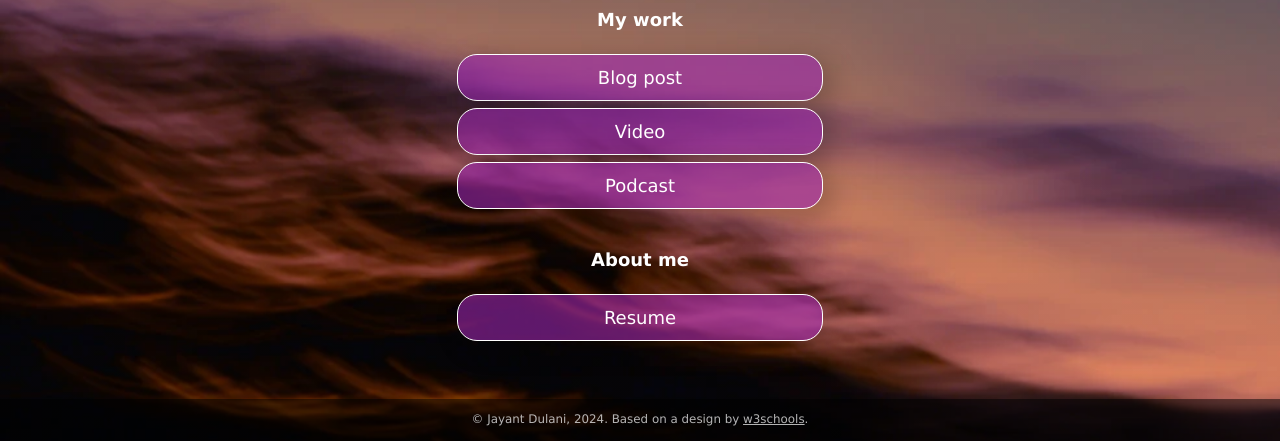
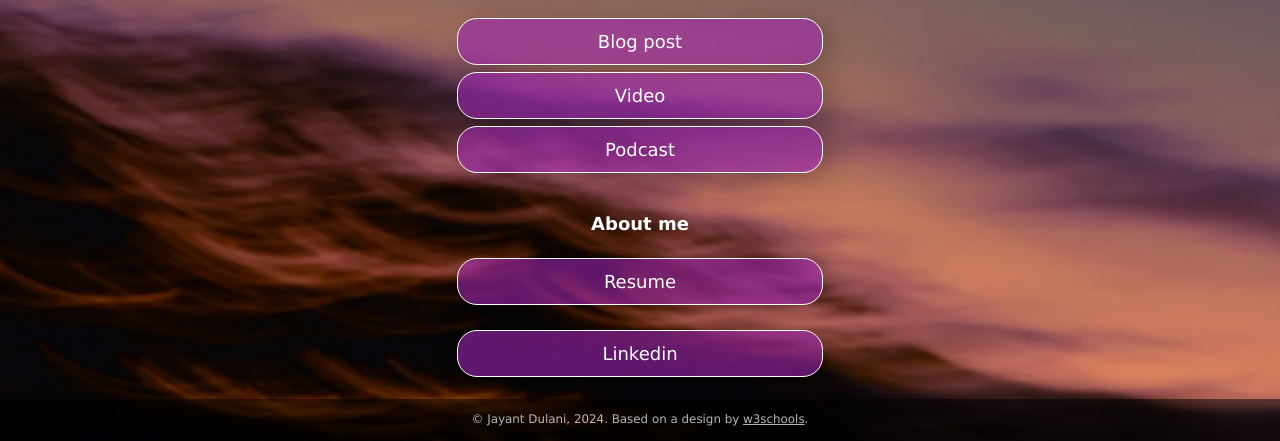
Before and after one commit to Jayantd11/jayantd11.github.io, a plain HTML site: page index.html in a window 1280 px wide. Shown: the part 359-800 px from the top of the page. Drawn offline with Linux system fonts and the light colour scheme.

Commit message:
Update index.html
linkedin links

```diff
--- a/index.html
+++ b/index.html
@@ -1,13 +1,12 @@
 <!DOCTYPE html>
 <!-- This page is adapted from w3schools "How to make a link tree website https://www.w3schools.com/howto/howto_website_create_linktree.asp" -->
 <html lang="en">
-
   <head>
     <meta charset="utf-8" />
     <meta name="viewport" content="width=device-width, initial-scale=1" />
     <!-- Add your name below -->
     <title>Jayant Dulani</title>
-  <link rel="stylesheet" href="css/style.css">
+    <link rel="stylesheet" href="css/style.css" />
   </head>
 
   <body class="main-text-color">
@@ -15,10 +14,12 @@
     <div class="container">
       <!-- Image and name container. Put your replacement photo—which you should crop to be square—in the images folder, then change the source attribute to images/yourportraitfilename.jpg. This path says, "Look in the images folder for yourportraitfilename.jpg." Be sure to change the alt text, too. -->
       <div class="image-container">
-      <img src="images/portrait.jpg" alt="Photo by Art Hauntington">
+        <img src="images/portrait.jpg" alt="Photo by Art Hauntington" />
       </div>
       <div class="intro">
-      I'm <span class="name"><strong>Jayant Dulani</strong></span>, a CS junior at Virginia Tech. You guys ever punched your laptop when the code didnt work?
+        I'm <span class="name"><strong>Jayant Dulani</strong></span
+        >, a CS junior at Virginia Tech. You guys ever punched your laptop when
+        the code didnt work?
       </div>
       <div class="section-header">
         <h1>My work</h1>
@@ -29,7 +30,11 @@
         <div class="slidedown">
           <div class="description">
             <h2>Myths in Video Games</h2>
-          <p>In the world of video games, myths abound—some infamous, others legendary. In my blog, I delve into these captivating tales to uncover the truth behind gaming's enduring myths. </p>
+            <p>
+              In the world of video games, myths abound—some infamous, others
+              legendary. In my blog, I delve into these captivating tales to
+              uncover the truth behind gaming's enduring myths.
+            </p>
             <a href="#" class="external-link" target="_blank">Read</a>
           </div>
         </div>
@@ -39,15 +44,25 @@
           <div class="description">
             <h2>Video title</h2>
             <p>Add a short but appealing description of your video.</p>
-          <a href="#" class="external-link" target="_blank">Watch</a>
+            <a href="https://medium.com/@jayudulani/debunking-video-game-myths-separating-fact-from-fiction-34bac9f08d6b" class="external-link" target="_blank">Watch</a>
           </div>
         </div>
 
         <div class="button toggle">Podcast</div>
         <div class="slidedown">
           <div class="description">
-          <h2>Podcast title</h2>
-          <p>Add a short but appealing description of your podcast</p>
+            <h2>Digital Detox</h2>
+            <p>
+              Today we will be exploring the impact of constant digital media
+              use on our mental health and productivity, and how taking
+              intentional breaks from screens can help restore balance. We'll be
+              sharing our experience and thoughts on the matter, and sharing
+              practical strategies to help listeners navigate their relationship
+              with technology. It's designed to be insightful, engaging, and
+              useful for anyone feeling overwhelmed by the digital world. This
+              is a timely topic, especially given how reliant we’ve all become
+              on tech
+            </p>
             <a href="#" class="external-link" target="_blank">Listen</a>
           </div>
         </div>
@@ -59,16 +74,26 @@
       </div>
 
       <div class="links-container">
-      <a href="https://drive.google.com" class="button" target="_blank">Resume</a>
+        <a href="https://drive.google.com" class="button" target="_blank"
+          >Resume</a
+        >
       </div>
-
+      <div class="links-container">
+        <a href="www.linkedin.com/in/jayantdulani" class="button" target="_blank"
+          >Linkedin</a
+        >
+      </div>
     </div>
     <div class="footer">
-    <p>© Jayant Dulani, 2024. Based on a design by <a
-        href="https://www.w3schools.com/howto/howto_website_create_linktree.asp" target="_blank">w3schools</a>.
+      <p>
+        © Jayant Dulani, 2024. Based on a design by
+        <a
+          href="https://www.w3schools.com/howto/howto_website_create_linktree.asp"
+          target="_blank"
+          >w3schools</a
+        >.
       </p>
     </div>
     <script type="text/javascript" src="js/slider.js"></script>
   </body>
-
 </html>
```
Lines whose indentation alone changed are shown as unchanged.
